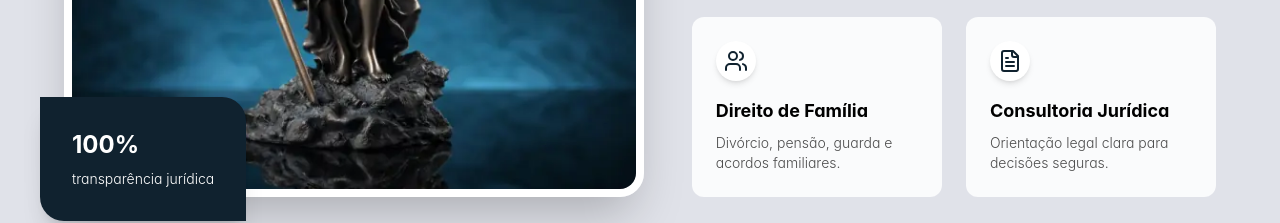
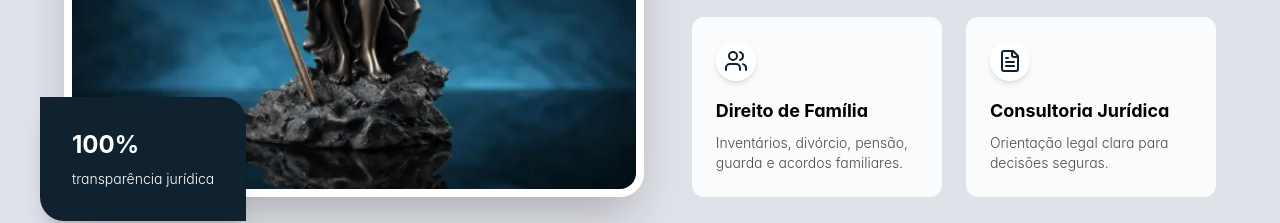
Before and after one commit to Paper-Street-Softwares/SOP-Mayara-Bezerra, a React (Vite) app: page / in a window 1280 px wide. Shown: the part 1480-1703 px from the top of the page. Built offline with nearby package versions, Linux system fonts and the light colour scheme.

Commit message:
fix: Copy Features

```diff
--- a/src/content/content.jsx
+++ b/src/content/content.jsx
@@ -273,7 +273,9 @@ const content = {
 
         card3: {
           title: <>Direito de Família</>,
-          subtitle: <>Divórcio, pensão, guarda e acordos familiares.</>,
+          subtitle: (
+            <>Inventários, divórcio, pensão, guarda e acordos familiares.</>
+          ),
           description: (
             <div>
               A_Definir
```
